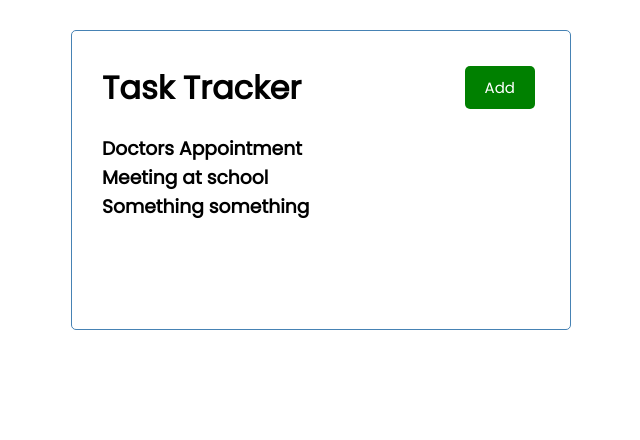
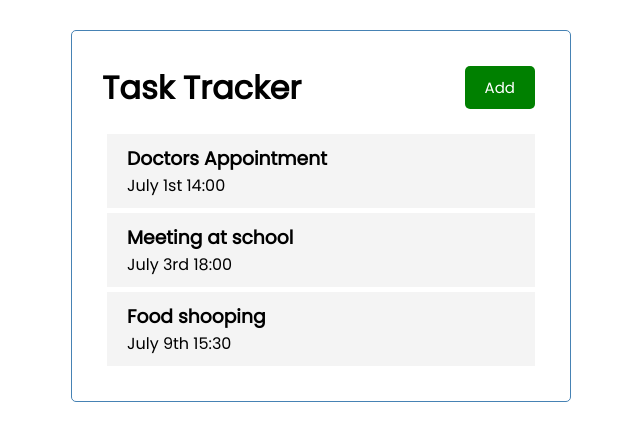
Before and after one commit to WillianWerlang/react-tutorial, a React (Create React App) app: page / in a window 1280 px wide. Shown: the top 440 px of the page, without its empty margins (319-959 px from the left). Built offline with nearby package versions, Linux system fonts and the light colour scheme.

Commit message:
Add Tasks date

```diff
--- a/src/App.js
+++ b/src/App.js
@@ -1,29 +1,30 @@
-import { useState } from 'react'
-import Header from './components/Header'
-import Tasks from './components/Tasks'
+import { useState } from "react";
+import Header from "./components/Header";
+import Tasks from "./components/Tasks";
 
 function App() {
-  const [tasks, setTasks] = useState(
-    [
+  const [tasks, setTasks] = useState([
     {
       id: 1,
-        text: 'Doctors Appointment'
+      text: "Doctors Appointment",
+      date: "July 1st 14:00",
     },
     {
       id: 2,
-        text: 'Meeting at school'
+      text: "Meeting at school",
+      date: "July 3rd 18:00",
     },
     {
       id: 3,
-        text: 'Something something'
-      }
-    ]
-  )
+      text: "Food shooping",
+      date: "July 9th 15:30",
+    },
+  ]);
 
   return (
     <div className="container">
-      <Header title='Task Tracker' />
-      <Tasks tasks={tasks}/>
+      <Header title="Task Tracker" />
+      <Tasks tasks={tasks} />
     </div>
   );
 }
--- a/src/components/Task.js
+++ b/src/components/Task.js
@@ -1,7 +1,8 @@
 const Task = ({ task }) => {
   return (
-    <div>
+    <div className="task">
       <h3 key={task.id}>{task.text}</h3>
+      <p>{task.date}</p>
     </div>
   );
 };
```
Lines whose indentation alone changed are shown as unchanged.
